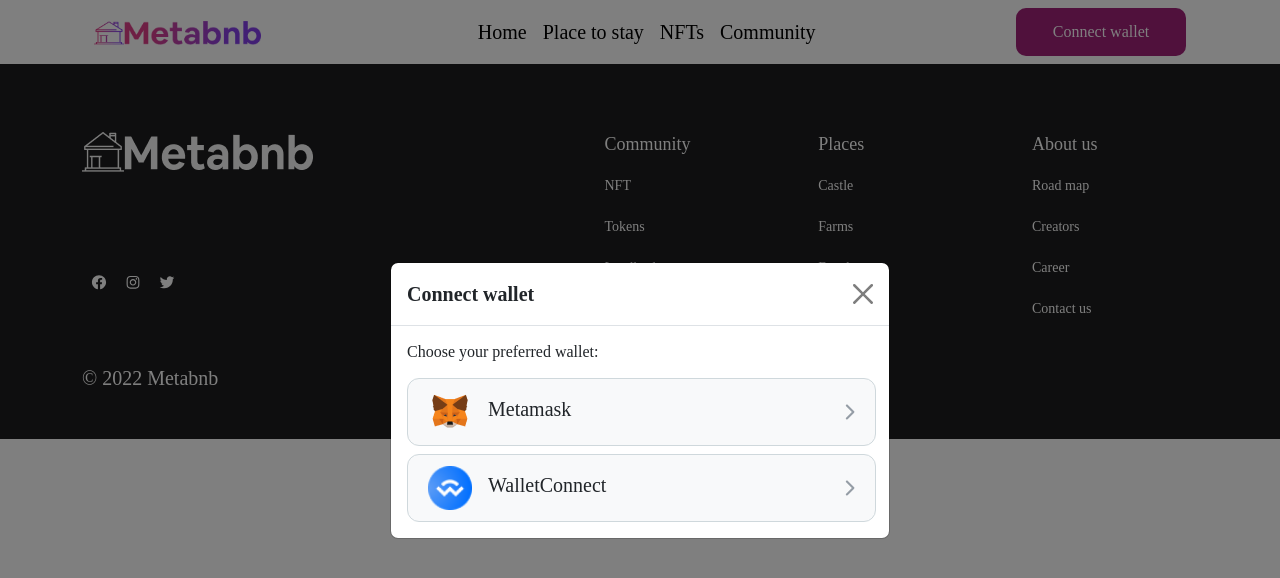
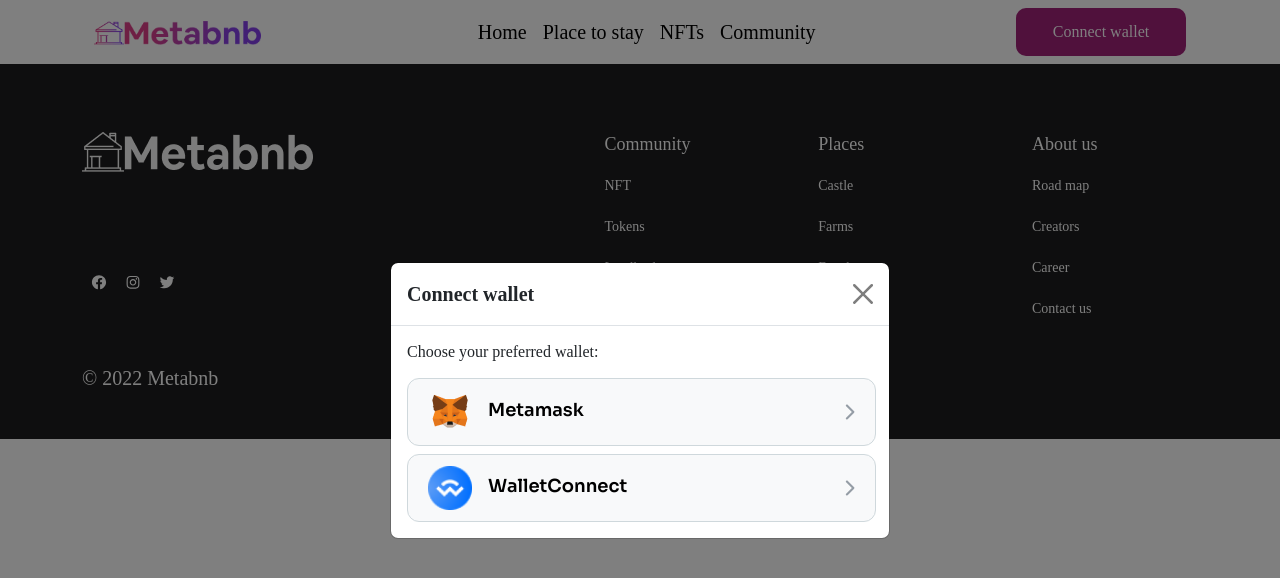
Before and after one commit to lerderl/metabnb, a React (Create React App) app: page / in a window 1280 px wide. Both pictures are taken after a click on the button "Connect wallet". Shown: the top 578 px of the page. Built offline with nearby package versions, Linux system fonts and the light colour scheme; a web font is replaced by a local one.

Commit message:
feat: Edit modal styling

```diff
--- a/src/App.css
+++ b/src/App.css
@@ -1,3 +1,4 @@
+@import url('https://fonts.googleapis.com/css2?family=Sora:wght@600&display=swap');
 .connect {
   width: 170px;
   height: 48px;
@@ -31,6 +32,14 @@
 .left-margin {
   margin-left: 16px;
 }
+.icon-text {
+  font-family: 'Sora';
+  font-style: normal;
+  font-weight: 600;
+  font-size: 18px;
+  line-height: 23px;
+  color: #000000;
+}
 footer {
   color: white;
   background: #1D1D1E;
@@ -52,4 +61,7 @@ footer {
     width: 347px;
     height: 136px;
   }
+  .left-margin {
+    margin-left: 24px;
+  }
 }
--- a/src/components/Header.js
+++ b/src/components/Header.js
@@ -60,14 +60,14 @@ const Header = () => {
               <div className="modal-item">
                 <div>
                   <img src={metamask} alt="Metamask icon" width="44px" height="44px" />
-                  <span className="left-margin">Metamask</span>
+                  <span className="left-margin icon-text">Metamask</span>
                 </div>
                 <img src={breadcrumbDivider} alt="Right arrow" />
               </div>
               <div className="modal-item mt-2">
                 <div>
                   <img src={walletConnect} alt="Wallet connect icon" width="44px" height="44px" />
-                  <span className="left-margin">WalletConnect</span>
+                  <span className="left-margin icon-text">WalletConnect</span>
                 </div>
                 <img src={breadcrumbDivider} alt="Right arrow" />
               </div>
```
